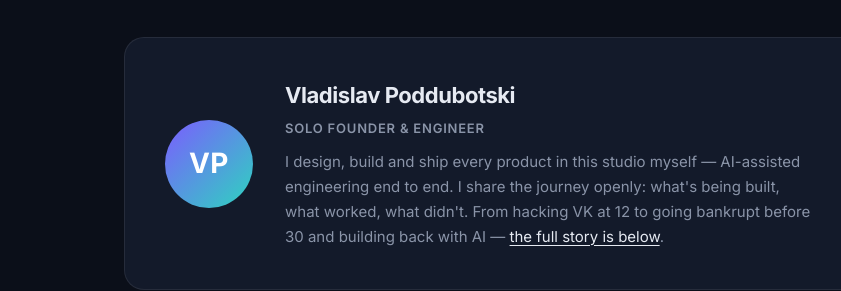
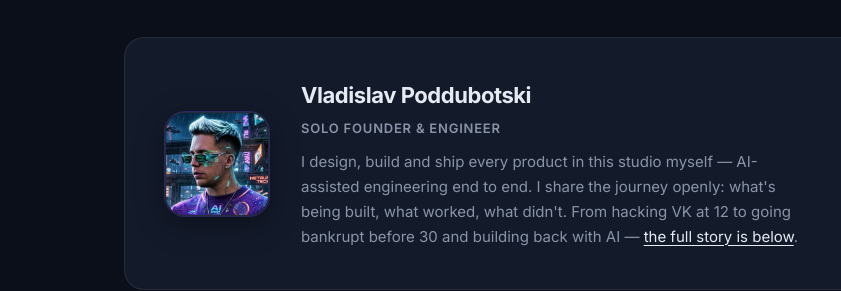
Before and after one commit to M6m6nto/ai-studio, a plain HTML site: page index.html in a window 1280 px wide. Shown: the part 1884-2175 px from the top of the page, 0-841 px from the left. Drawn offline with Linux system fonts and the light colour scheme.

Commit message:
Add founder photo to studio page
Co-Authored-By: Claude Fable 5 <noreply@anthropic.com>

```diff
--- a/index.html
+++ b/index.html
@@ -312,18 +312,13 @@
     }
 
     .founder-avatar {
-      width: 88px;
-      height: 88px;
-      border-radius: 50%;
+      width: 104px;
+      height: 104px;
+      border-radius: 20px;
       flex-shrink: 0;
-      display: flex;
-      align-items: center;
-      justify-content: center;
-      font-size: 28px;
-      font-weight: 700;
-      letter-spacing: .02em;
-      color: #fff;
-      background: linear-gradient(135deg, var(--botgen-a), var(--target-b));
+      object-fit: cover;
+      border: 1px solid var(--border);
+      box-shadow: 0 0 0 1px rgba(124,92,255,.25), 0 8px 30px rgba(0,0,0,.35);
     }
 
     .founder-info { flex: 1; min-width: 260px; }
@@ -609,7 +604,7 @@
       <h2 class="section-title">Building in public</h2>
 
       <div class="founder-box">
-        <div class="founder-avatar">VP</div>
+        <img class="founder-avatar" src="./assets/founder.jpg" alt="Vladislav Poddubotski" width="104" height="104" />
         <div class="founder-info">
           <div class="founder-name">Vladislav Poddubotski</div>
           <div class="founder-role">Solo founder &amp; engineer</div>
```
Also changed, not shown: assets/founder.jpg (added).
